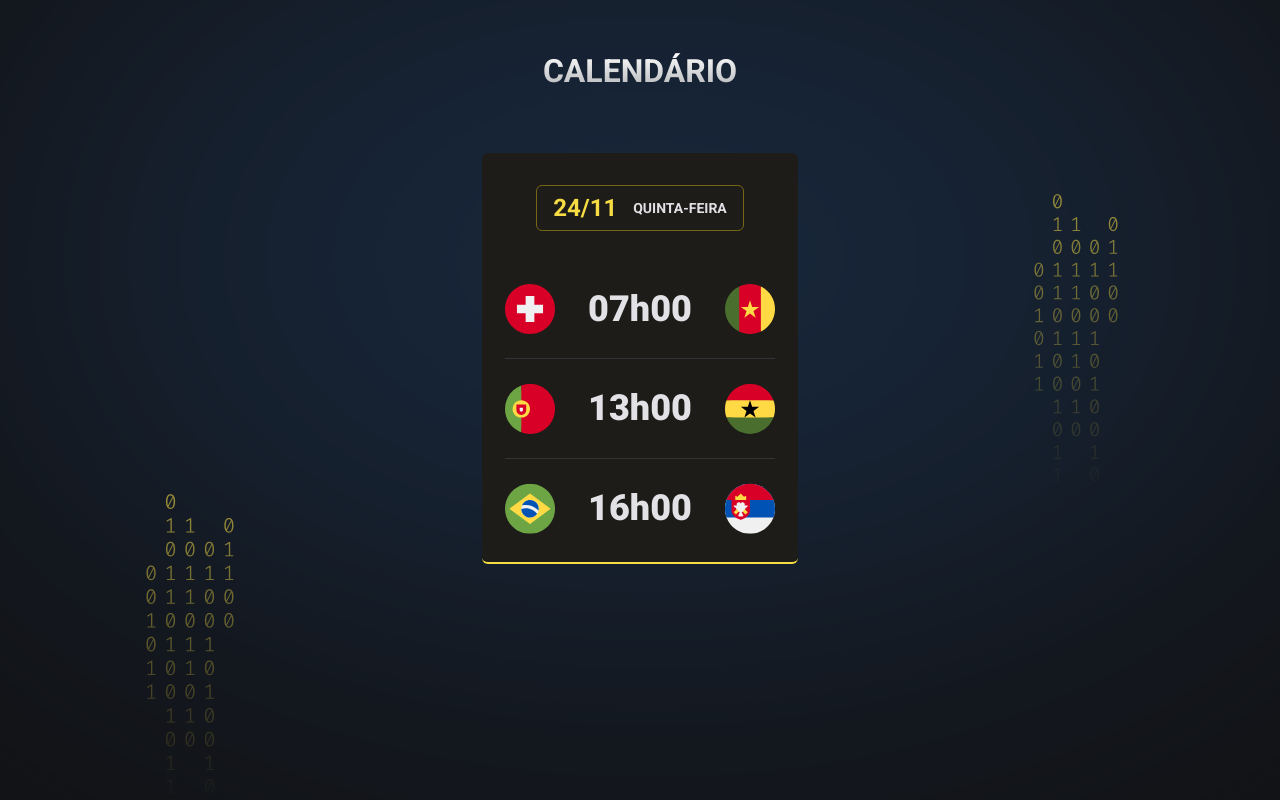
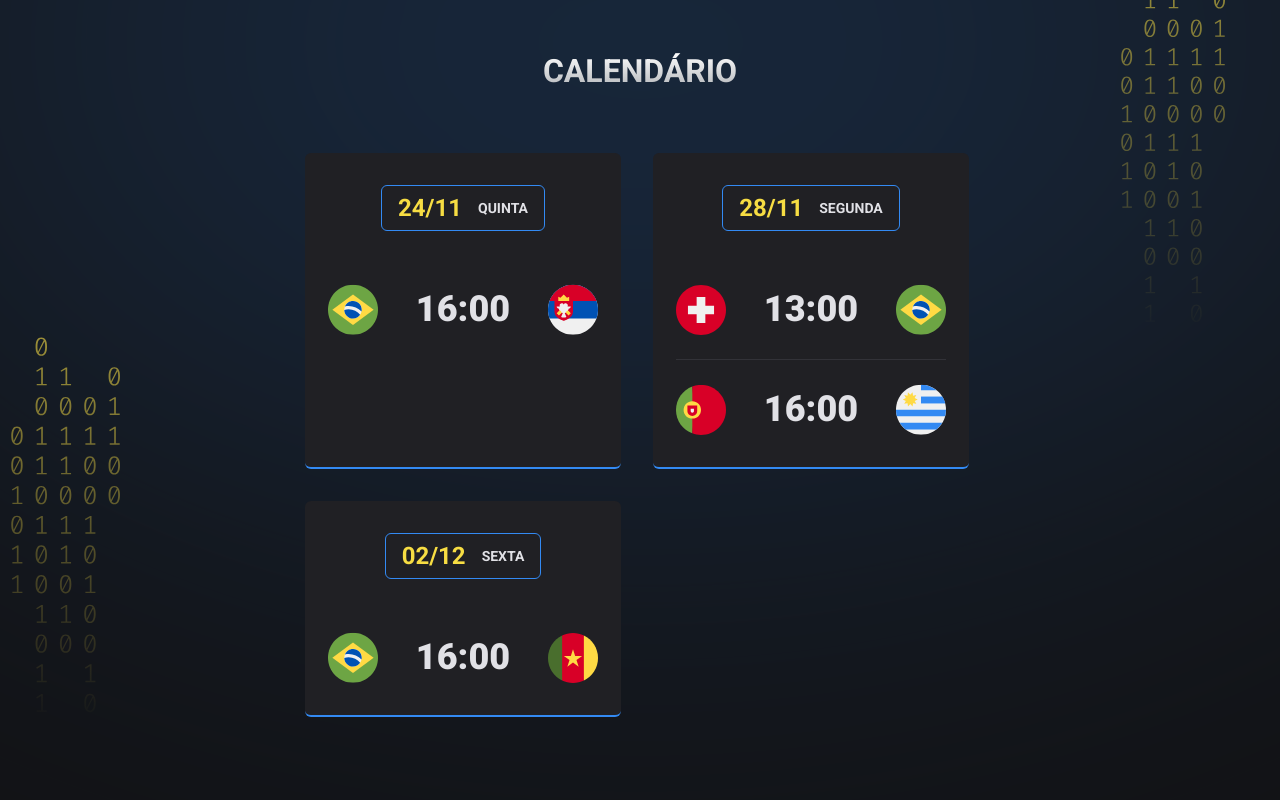
Before and after one commit to eujennifferlino/Calendario-Copa, a plain HTML site: page index.html in a window 1280 px wide. Drawn offline with Linux system fonts and the light colour scheme.

Commit message:
Javascript + Aninmação | 03/11/2022

```diff
--- a/index.html
+++ b/index.html
@@ -14,7 +14,7 @@
       rel="stylesheet"
     />
   </head>
-  <body>
+  <body class="blue">
     <div id="app">
       <header>
         <h1>CALENDÁRIO</h1>
@@ -41,7 +41,7 @@
                 alt="Bandeira do Portugal"
               />
               <strong>13h00</strong>
-              <img src="./assets/icon-ghana.svg" alt="Bandeira do Gana" />
+              <img src="./assets/icon-uruguai.svg" alt="Bandeira do Gana" />
             </li>
 
             <li>
@@ -53,5 +53,6 @@
         </div>
       </main>
     </div>
+    <script src="./main.js"></script>
   </body>
 </html>
--- /dev/null
+++ b/main.js
@@ -0,0 +1,32 @@
+function createGame(player1, hour, player2) {
+  return `
+    <li>
+      <img src="./assets/icon-${player1}.svg" alt="Bandeira do ${player1}" />
+      <strong>${hour}</strong>
+      <img src="./assets/icon-${player2}.svg" alt="Bandeira da ${player2}" />
+    </li>
+  `
+}
+
+let delay = -0.4
+function createCard(date, day, games) {
+  delay = delay + 0.4
+  return `
+    <div class="card" style="animation-delay: ${delay}s">
+      <h2>${date} <span>${day}</span></h2>
+      <ul>
+        ${games}
+      </ul>
+    </div>
+  `
+}
+
+document.querySelector("#cards").innerHTML =
+  createCard("24/11", "quinta", createGame("brazil", "16:00", "serbia")) +
+  createCard(
+    "28/11",
+    "segunda",
+    createGame("switzerland", "13:00", "brazil") +
+      createGame("portugal", "16:00", "uruguai")
+  ) +
+  createCard("02/12", "sexta", createGame("brazil", "16:00", "cameroon"))
--- a/styles.css
+++ b/styles.css
@@ -2,6 +2,27 @@
   margin: 0;
   padding: 0;
   box-sizing: border-box;
+}
+
+:root {
+  --card-title-border-color: #746615;
+  --card-color-primary: #f7dd43;
+  --card-bg-color: #1d1c19;
+  --bg: url(./assets/bg-yellow.svg);
+}
+
+body.blue {
+  --card-title-border-color: #338af3;
+  --card-color-primary: #338af3;
+  --card-bg-color: #202024;
+  --bg: url(./assets/bg-blue.svg);
+}
+
+body.green {
+  --card-title-border-color: #047c3f;
+  --card-color-primary: #047c3f;
+  --card-bg-color: #1a1f1b;
+  --bg: url(./assets/bg-green.svg);
 }
 
 ul {
@@ -9,10 +30,7 @@ ul {
 }
 
 body {
-  background-color: #121214;
-  background-image: url(./assets/background.svg);
-  background-position-x: center;
-  background-position-y: 55.6%;
+  background: #121214 var(--bg) no-repeat top center/cover;
 }
 
 body * {
@@ -21,7 +39,8 @@ body * {
 
 #app {
   width: fit-content;
-  margin: 52px auto;
+  margin: auto;
+  padding-top: 52px;
 }
 
 header {
@@ -41,16 +60,19 @@ header {
   flex-grow: 0;
 }
 
+#cards {
+  display: flex;
+  flex-direction: column;
+  gap: 32px;
+}
+
 .card {
   padding: 32px 23px;
   text-align: center;
 
-  background: #1d1c19;
-  border-bottom: 2px solid #f7dd43;
+  background: var(--card-bg-color);
+  border-bottom: 2px solid var(--card-color-primary);
   border-radius: 6px;
-
-  width: 316px;
-  height: 410.82px;
 }
 
 .card h2 {
@@ -60,7 +82,7 @@ header {
   align-items: center;
 
   padding: 8px 16px;
-  border: 1px solid #746615;
+  border: 1px solid var(--card-title-border-color);
   border-radius: 6px;
 
   width: fit-content;
@@ -102,3 +124,39 @@ header {
 
   color: #e1e1e6;
 }
+
+.card h2:hover,
+.card ul li strong:hover,
+.card ul li img:hover {
+  transform: scale(1.1);
+}
+
+.card h2,
+.card ul li strong,
+.card ul li img {
+  transition: transform 0.3s;
+}
+
+.card {
+  opacity: 0;
+  animation: appear 0.2s forwards;
+}
+
+@keyframes appear {
+  0% {
+    transform: translateY(-50px);
+    opacity: 0;
+  }
+
+  100% {
+    opacity: 1;
+  }
+}
+
+@media (min-width: 700px) {
+  #cards {
+    max-width: 670px;
+    flex-direction: row;
+    flex-wrap: wrap;
+  }
+}
```
Also changed, not shown: assets/bg-blue.svg (added), assets/bg-green.svg (added), assets/bg-yellow.svg (added), assets/icon-ghana.svg (deleted), assets/icon-uruguai.svg (added).
